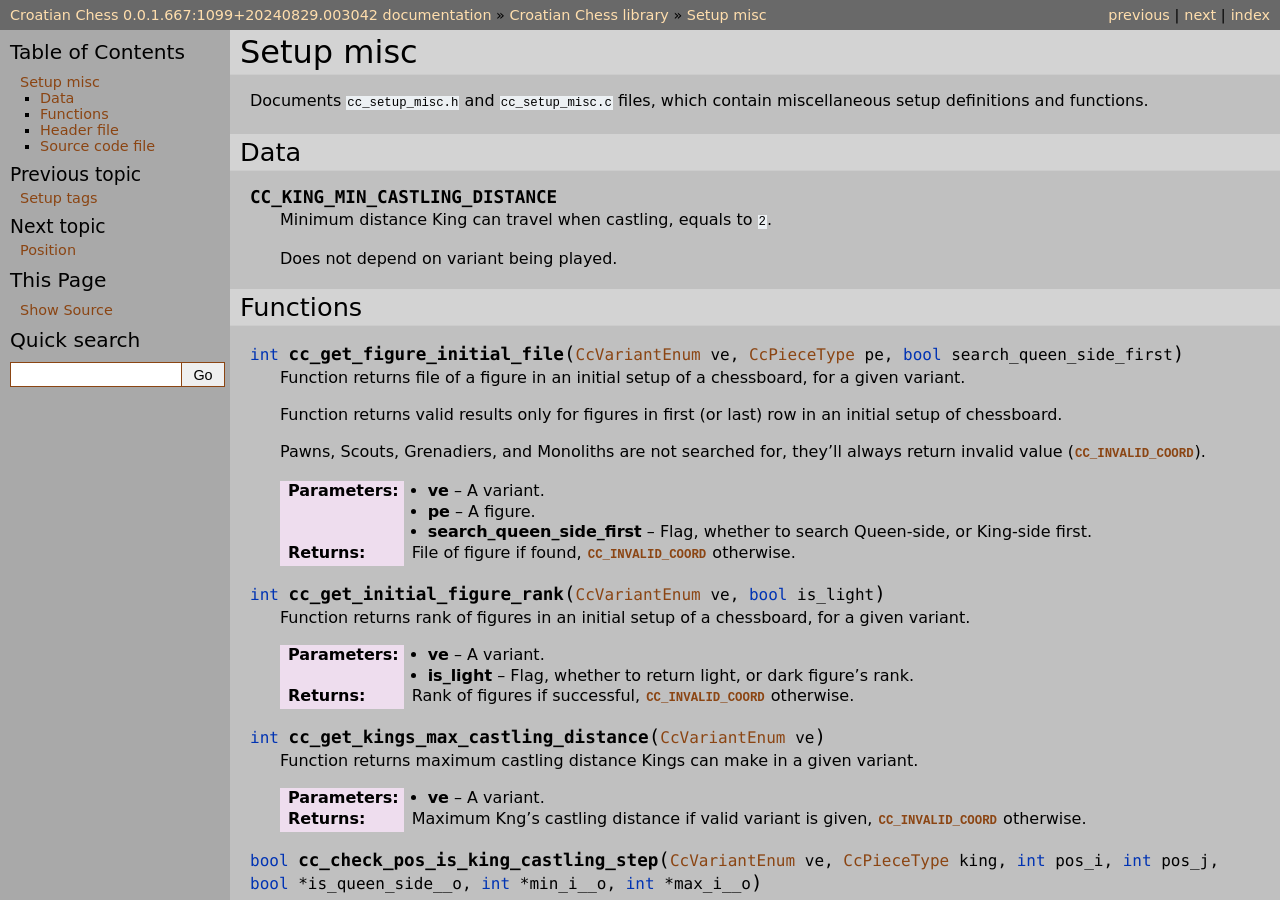
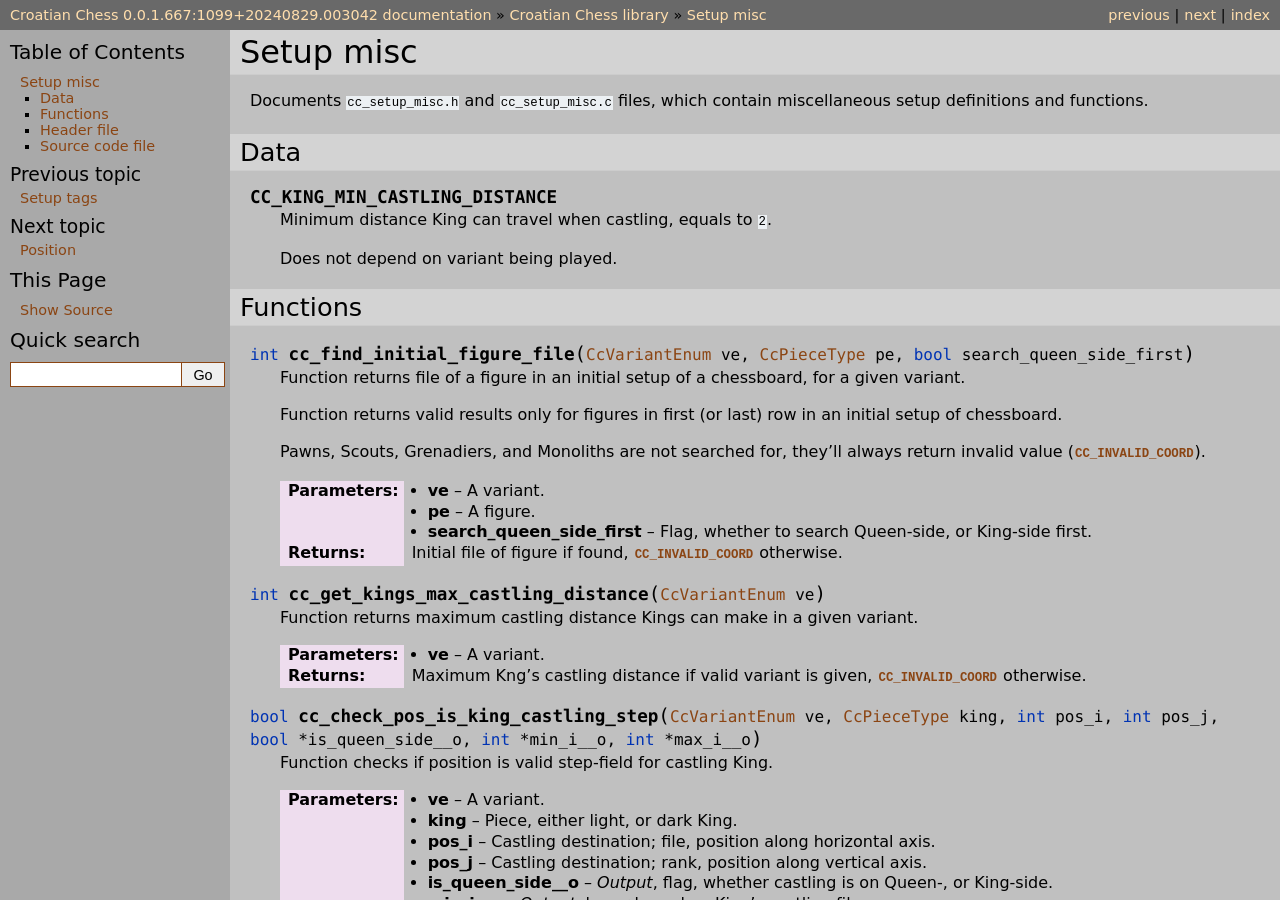
Before and after one commit to mmlacak/crochess, a Sphinx documentation site: the page built from docs/source/libcc/ccsetupmisc.rst, in a window 1280 px wide and 900 px high. Built offline with Sphinx 7.4.7, drawn with Linux system fonts in a browser that asks for light colours.

Commit message:
Removed duplicate initial rank, renamed initial file functions.

```diff
--- a/docs/source/libcc/ccsetupmisc.rst
+++ b/docs/source/libcc/ccsetupmisc.rst
@@ -28,7 +28,7 @@ Data
 Functions
 ---------
 
-.. c:function:: int cc_get_figure_initial_file( CcVariantEnum ve, CcPieceType pe, bool search_queen_side_first )
+.. c:function:: int cc_find_initial_figure_file( CcVariantEnum ve, CcPieceType pe, bool search_queen_side_first )
 
     Function returns file of a figure in an initial setup of a chessboard,
     for a given variant.
@@ -42,17 +42,9 @@ Functions
     :param ve: A variant.
     :param pe: A figure.
     :param search_queen_side_first: Flag, whether to search Queen-side, or
-                                    King-side first.
-    :returns: File of figure if found, :c:macro:`CC_INVALID_COORD` otherwise.
-
-.. c:function:: int cc_get_initial_figure_rank( CcVariantEnum ve, bool is_light )
-
-    Function returns rank of figures in an initial setup of a chessboard,
-    for a given variant.
-
-    :param ve: A variant.
-    :param is_light: Flag, whether to return light, or dark figure's rank.
-    :returns: Rank of figures if successful, :c:macro:`CC_INVALID_COORD` otherwise.
+        King-side first.
+    :returns: Initial file of figure if found,
+        :c:macro:`CC_INVALID_COORD` otherwise.
 
 .. c:function:: int cc_get_kings_max_castling_distance( CcVariantEnum ve )
 
@@ -61,7 +53,7 @@ Functions
 
     :param ve: A variant.
     :returns: Maximum Kng's castling distance if valid variant is given,
-              :c:macro:`CC_INVALID_COORD` otherwise.
+        :c:macro:`CC_INVALID_COORD` otherwise.
 
 .. c:function:: bool cc_check_pos_is_king_castling_step( CcVariantEnum ve, CcPieceType king, int pos_i, int pos_j, bool * is_queen_side__o, int * min_i__o, int * max_i__o )
 
@@ -72,11 +64,11 @@ Functions
     :param pos_i: Castling destination; file, position along horizontal axis.
     :param pos_j: Castling destination; rank, position along vertical axis.
     :param is_queen_side__o: *Output*, flag, whether castling is on Queen-,
-                             or King-side.
+        or King-side.
     :param min_i__o: *Output*, lower bound on King's castling file.
     :param max_i__o: *Output*, upper bound on King's castling file.
     :returns: :c:data:`true` if position is valid step-field for castling King,
-              :c:data:`false` otherwise.
+        :c:data:`false` otherwise.
 
 .. _lbl-libcc-ccsetupmisc-sourcecodeheader:
 
```
Also changed, not shown: README.md (+2 -2 lines), 6 other files.
